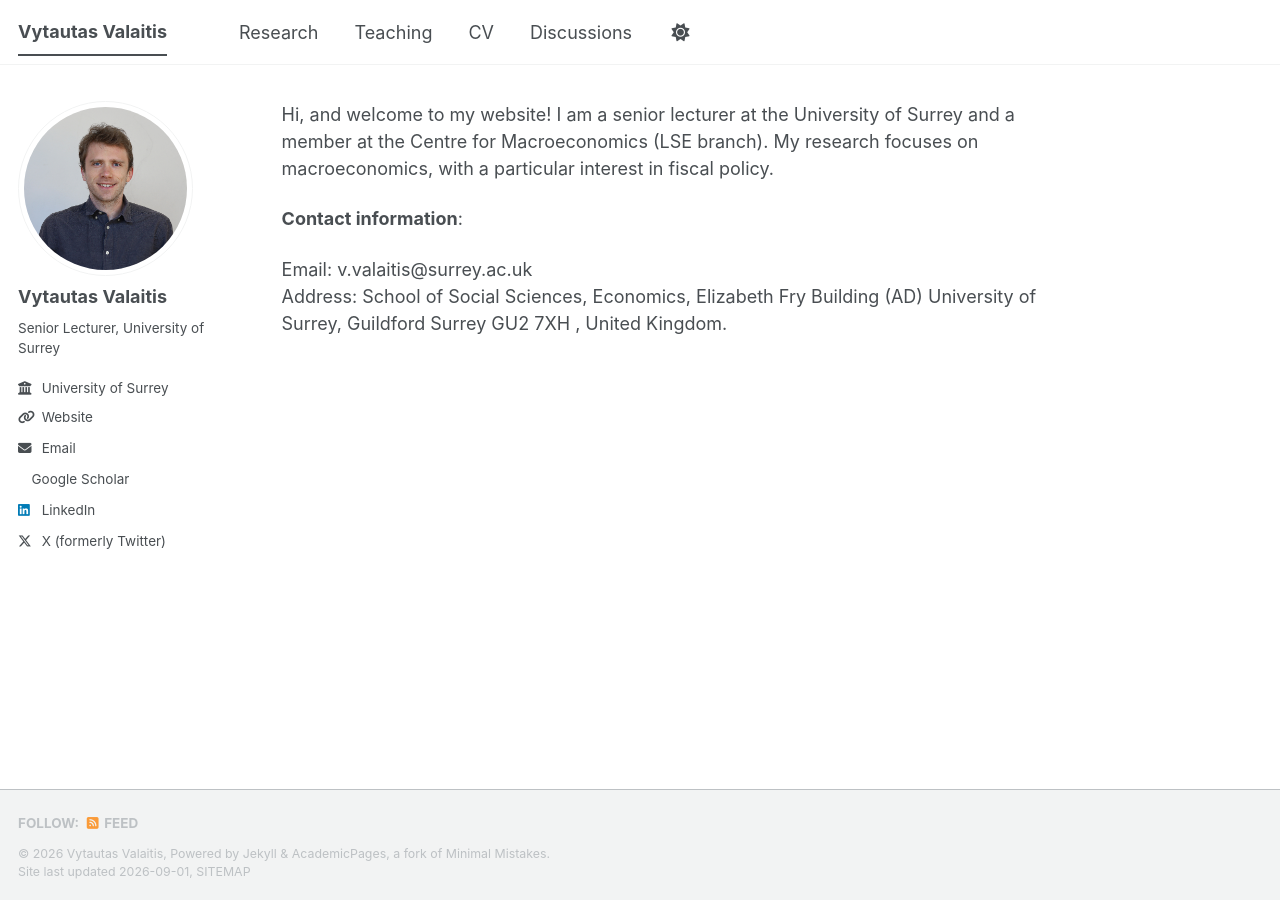
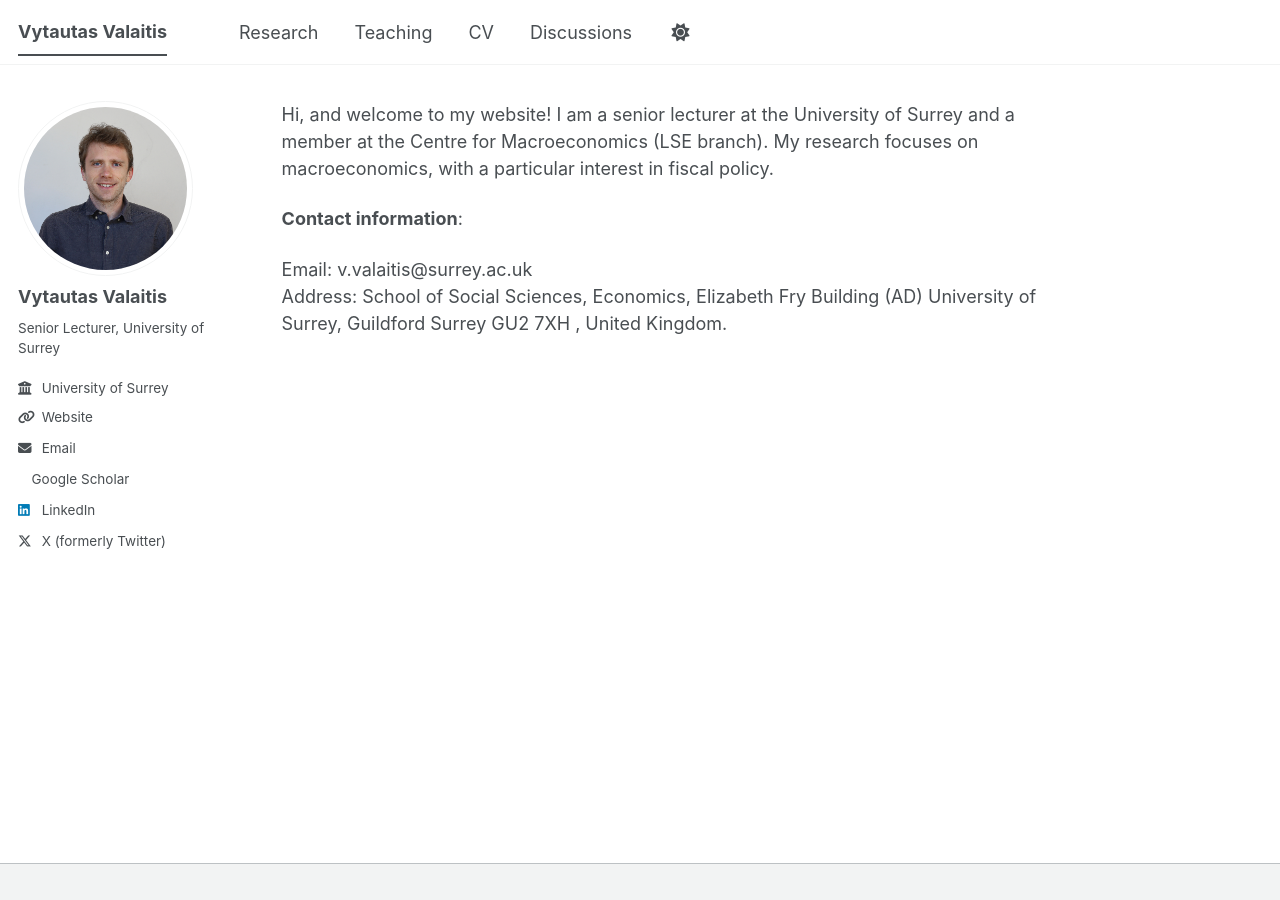
Before and after one commit to VytautasValaitis/VytautasValaitis.github.io, a Jekyll site: the page built from _pages/about.md, in a window 1280 px wide. Built offline with Jekyll 4.4.1, drawn with Linux system fonts in a browser that asks for light colours; a style sheet for code colours, icons or effects is not loaded.

Commit message:
Update footer.html

```diff
--- a/_includes/footer.html
+++ b/_includes/footer.html
@@ -1,25 +1 @@
-{% include base_path %}
-
-{% if site.author.github or site.author.bitbucket or site.atom_feed.hide != true %}
-<div class="page__footer-follow">
-  <ul class="social-icons">
-    {% if site.data.ui-text[site.locale].follow_label %}
-      <li><strong>{{ site.data.ui-text[site.locale].follow_label }}</strong></li>
-    {% endif %}
-    {% if site.author.github %}
-      <li><a href="https://github.com/{{ site.author.github }}"><i class="fab fa-github" aria-hidden="true"></i> GitHub</a></li>
-    {% endif %}
-    {% if site.author.bitbucket %}
-      <li><a href="https://bitbucket.org/{{ site.author.bitbucket }}"><i class="fab fa-bitbucket" aria-hidden="true"></i> Bitbucket</a></li>
-    {% endif %}
-    {% if site.atom_feed.hide != true %}
-    <li><a href="{% if site.atom_feed.path %}{{ site.atom_feed.path }}{% else %}{{ base_path }}/feed.xml{% endif %}"><i class="fa fa-fw fa-rss-square" aria-hidden="true"></i> {{ site.data.ui-text[site.locale].feed_label | default: "Feed" }}</a></li>
-    {% endif %}
-  </ul>
-</div>
-{% endif %}
-
-<div class="page__footer-copyright">
-  &copy; {{ site.time | date: '%Y' }} {{ site.name | default: site.title }}, {{ site.data.ui-text[site.locale].powered_by | default: "Powered by" }} <a href="https://jekyllrb.com" rel="nofollow">Jekyll</a> &amp; <a href="https://github.com/academicpages/academicpages.github.io">AcademicPages</a>, a fork of <a href="https://mademistakes.com/work/minimal-mistakes-jekyll-theme/" rel="nofollow">Minimal Mistakes</a>.<br />
-  Site last updated {{ "now" | date: '%Y-%m-%d' }}, <a href="/sitemap/" style="text-transform: uppercase;">{{ site.data.ui-text[site.locale].site_map | default: "Sitemap" }}</a>
-</div>
+<!-- Footer intentionally removed -->
```
